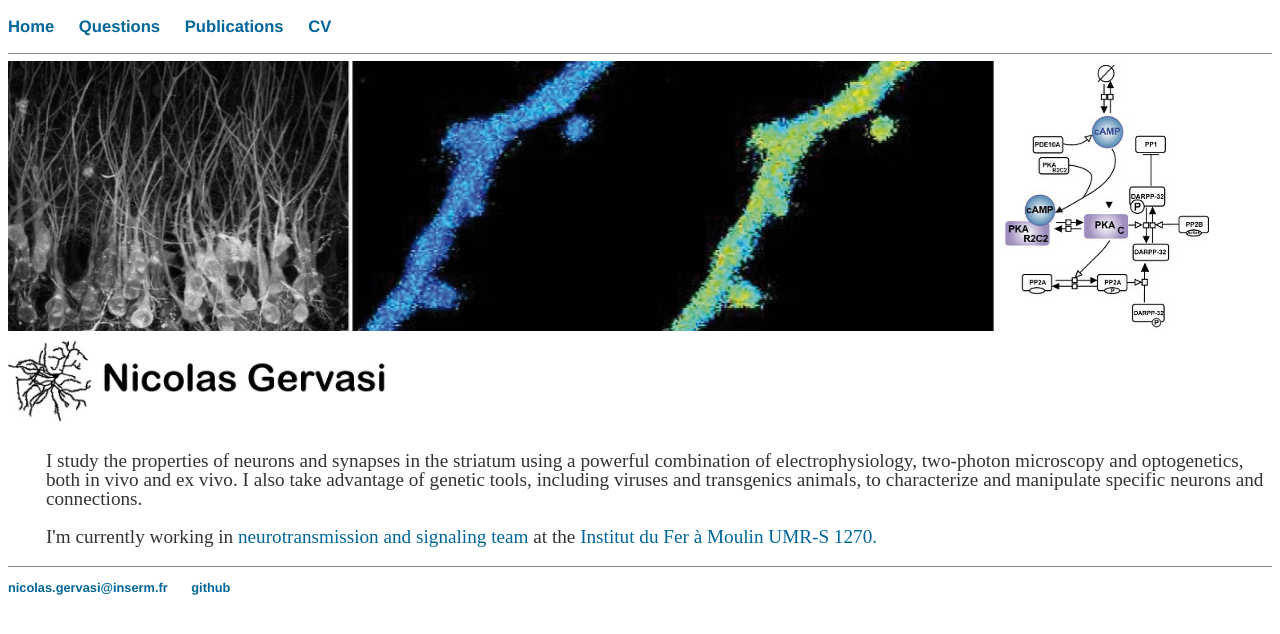
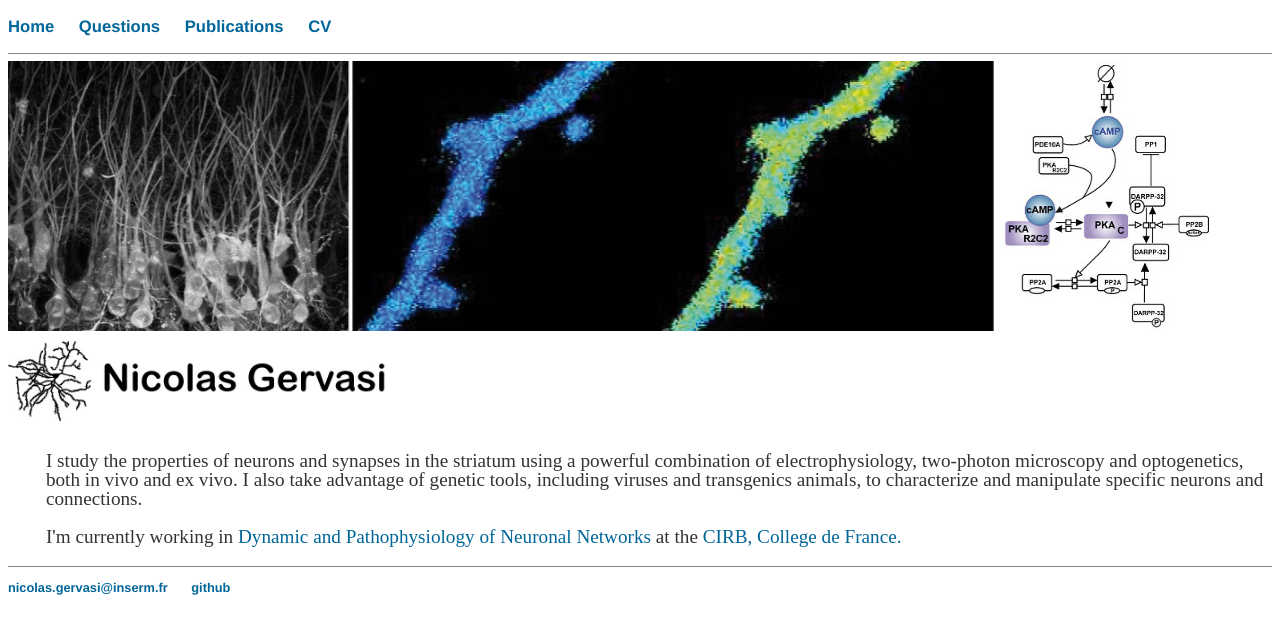
Before and after one commit to nicolasgervasi/nicolasgervasi.github.io, a Jekyll site: the page built from index.html, in a window 1280 px wide. Shown: the top 634 px of the page. Built offline with Jekyll 4.4.1, drawn with Linux system fonts in a browser that asks for light colours.

Commit message:
Update index.html

```diff
--- a/index.html
+++ b/index.html
@@ -14,6 +14,6 @@ title: Nicolas Gervasi U1270
 	<p>I study the properties of neurons and synapses in the striatum using a powerful combination of electrophysiology, two-photon microscopy and optogenetics, both in vivo and ex vivo. I also take advantage of genetic tools, including viruses and transgenics animals, to characterize and manipulate specific neurons and connections.</p>
 	</div>
 	<div class="grid-item">
-	<p>I'm currently working in <a href="http://www.ifm-institute.fr/en/teams/girault-herve">neurotransmission and signaling team</a> at <span itemprop="affiliation">the <a href="http://www.ifm-institute.fr/en/">Institut du Fer à Moulin UMR-S 1270.</p>
+	<p>I'm currently working in <a href="https://venancelab.wordpress.com/">Dynamic and Pathophysiology of Neuronal Networks</a> at <span itemprop="affiliation">the <a href="https://www.college-de-france.fr/site/en-cirb/index.htm">CIRB, College de France.</p>
 	</div>
 </div>
```
